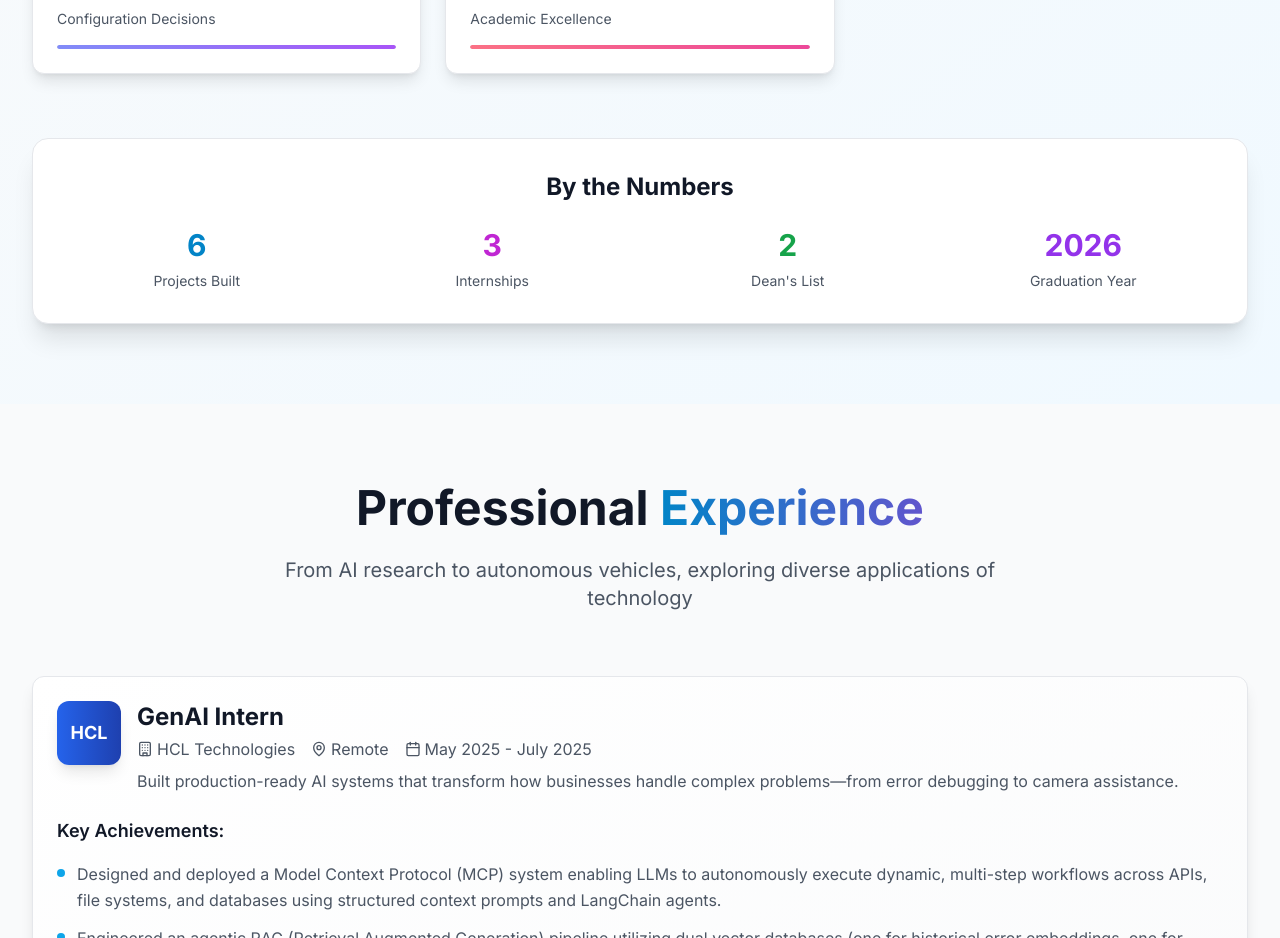
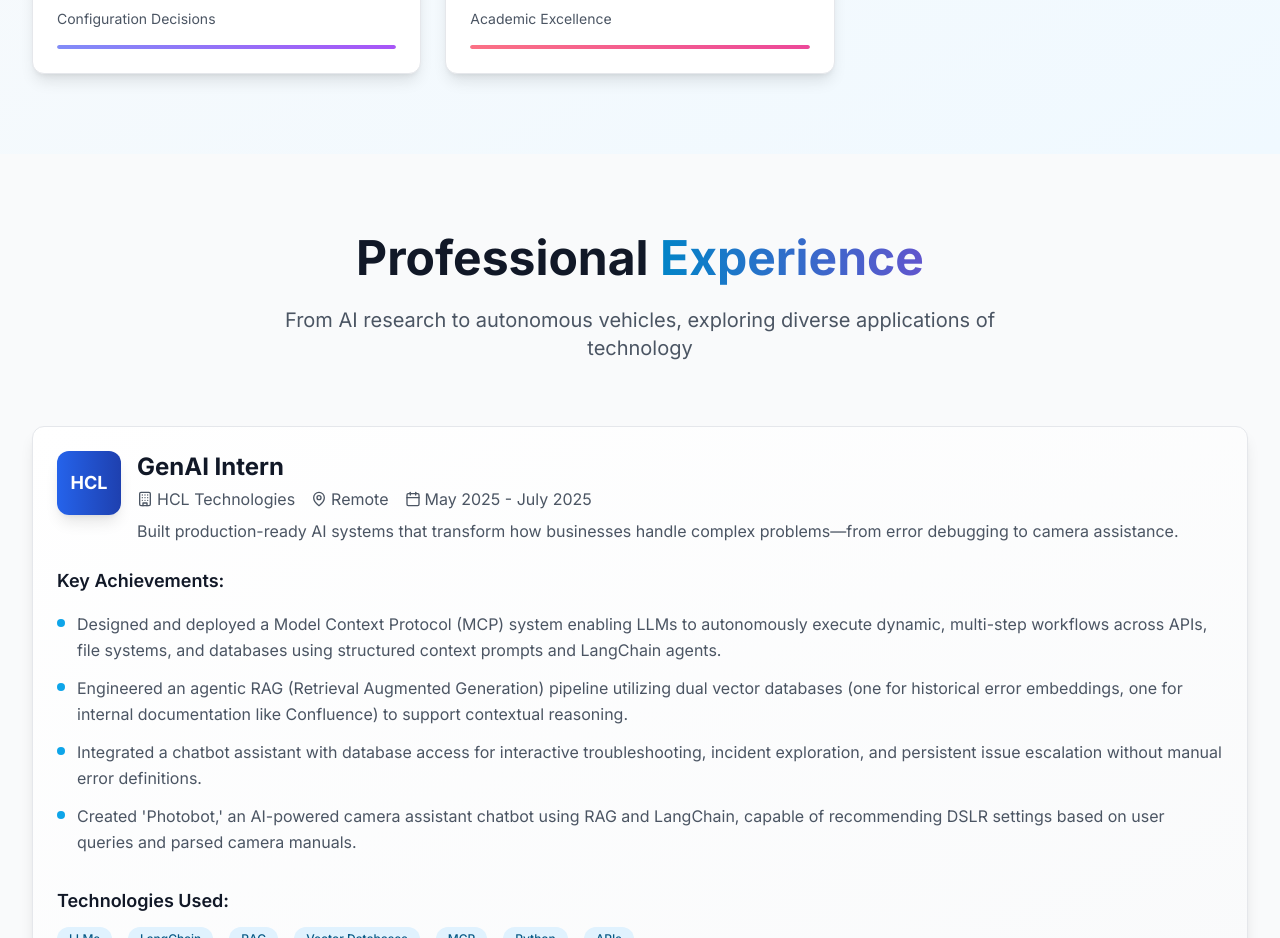
Before and after one commit to Siddhanta22/siddhantamohanty.github.io, a React (Create React App) app: page / in a window 1280 px wide. Shown: the part 5420-6358 px from the top of the page. Built offline with nearby package versions, Linux system fonts and the light colour scheme.

Commit message:
Fix resume download and remove 'By the Numbers' section

```diff
--- a/src/components/Achievements.js
+++ b/src/components/Achievements.js
@@ -138,53 +138,6 @@ const Achievements = () => {
           ))}
         </motion.div>
 
-        {/* Fun Stats Section */}
-        <motion.div
-          initial={{ opacity: 0, y: 30 }}
-          animate={inView ? { opacity: 1, y: 0 } : {}}
-          transition={{ duration: 0.8, delay: 0.6 }}
-          className="mt-16 text-center"
-        >
-          <div className="bg-white dark:bg-dark-800 rounded-2xl shadow-xl border border-gray-200 dark:border-dark-700 p-8">
-            <h3 className="text-2xl font-bold text-gray-900 dark:text-white mb-6">
-              By the Numbers
-            </h3>
-            <div className="grid grid-cols-2 md:grid-cols-4 gap-8">
-              <div className="text-center">
-                <div className="text-3xl font-bold text-primary-600 dark:text-primary-400 mb-2">
-                  6
-                </div>
-                <div className="text-sm text-gray-600 dark:text-gray-400">
-                  Projects Built
-                </div>
-              </div>
-              <div className="text-center">
-                <div className="text-3xl font-bold text-accent-600 dark:text-accent-400 mb-2">
-                  3
-                </div>
-                <div className="text-sm text-gray-600 dark:text-gray-400">
-                  Internships
-                </div>
-              </div>
-              <div className="text-center">
-                <div className="text-3xl font-bold text-green-600 dark:text-green-400 mb-2">
-                  2
-                </div>
-                <div className="text-sm text-gray-600 dark:text-gray-400">
-                  Dean's List
-                </div>
-              </div>
-              <div className="text-center">
-                <div className="text-3xl font-bold text-purple-600 dark:text-purple-400 mb-2">
-                  2026
-                </div>
-                <div className="text-sm text-gray-600 dark:text-gray-400">
-                  Graduation Year
-                </div>
-              </div>
-            </div>
-          </div>
-        </motion.div>
       </div>
     </section>
   );
--- a/src/components/Hero.js
+++ b/src/components/Hero.js
@@ -176,7 +176,7 @@ const Hero = () => {
               whileHover={{ scale: 1.05, y: -2 }}
               whileTap={{ scale: 0.95 }}
               href="/Resume_main.pdf"
-              download
+              download="Siddhanta_Mohanty_Resume.pdf"
               className="px-8 py-3 border-2 border-primary-600 text-primary-600 dark:text-primary-400 rounded-lg font-semibold hover:bg-primary-600 hover:text-white transition-all duration-300 flex items-center space-x-2 glass-effect"
             >
               <Download className="w-5 h-5" />
--- a/src/components/Skills.js
+++ b/src/components/Skills.js
@@ -218,8 +218,8 @@ const Skills = () => {
                   <div className="flex flex-col items-end">
                     <span className="text-xs text-primary-600 dark:text-primary-400 font-medium">May 2024</span>
                     <a
-                      href="/Coursera%20.pdf"
-                      download
+                      href="/Coursera .pdf"
+                      download="AI_For_Everyone_Certificate.pdf"
                       className="mt-2 inline-block px-3 py-1 bg-primary-100 dark:bg-primary-900/30 text-primary-700 dark:text-primary-300 text-xs font-semibold rounded hover:bg-primary-200 dark:hover:bg-primary-800 transition"
                     >
                       Download Certificate
```
